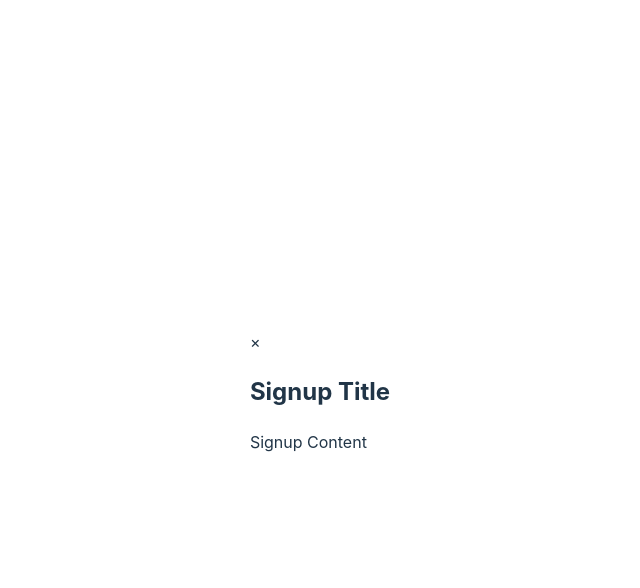
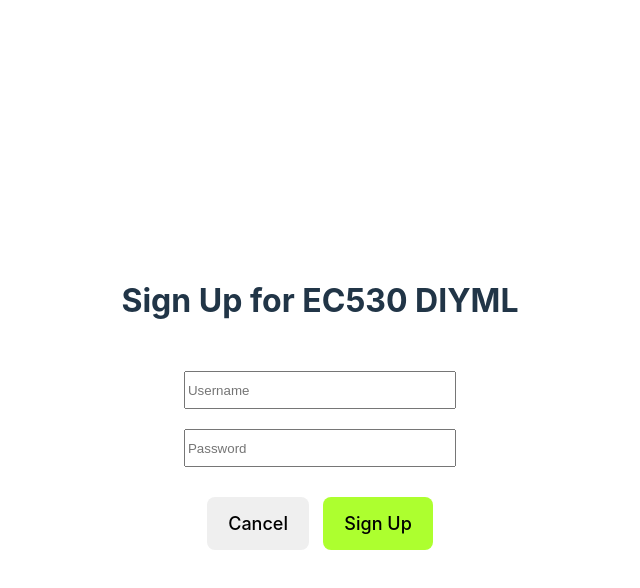
Before and after one commit to jwburke02/ec530-diyml-react-ui, a React (Vite) app: page / in a window 1280 px wide. Both pictures are taken after a click on the button "Create Profile". Shown: the top 588 px of the page, without its empty margins (320-960 px from the left). Built offline with nearby package versions, Linux system fonts and the light colour scheme.

Commit message:
Styled and scaffolded functions and input fields for login and signup modals

```diff
--- a/src/components/modals/Login.jsx
+++ b/src/components/modals/Login.jsx
@@ -1,12 +1,39 @@
-import React from 'react';
+import React, { useState } from 'react';
 
 const Login = ({ onClose }) => {
+    const [usernameText, setUsernameText] = useState("");
+    const [passwordText, setPasswordText] = useState("");
+
+    const handleUsernameChange = (event) => {
+        setUsernameText(event.target.value);
+    }
+
+    const handlePasswordChange = (event) => {
+        setPasswordText(event.target.value);
+    }
+
     return (
         <div className="login">
             <div className="login-content">
-        <span className="close" onClick={onClose}>&times;</span>
-        <h2>Login Title</h2>
-        <p>Login Content</p>
+                <h2 id="login-title">Login to EC530 DIYML</h2>
+                <input
+                    className="input-field"
+                    type="text"
+                    value={usernameText}
+                    onChange={handleUsernameChange}
+                    placeholder="Username"
+                />
+                <input
+                    className="input-field"
+                    type="password"
+                    value={passwordText}
+                    onChange={handlePasswordChange}
+                    placeholder="Password"
+                />
+                <div className="login-button-holder">
+                    <button id="login-cancel" onClick={onClose}>Cancel</button>
+                    <button id="login-submit" onClick={onClose}>Log In</button>
+                </div>
             </div>
         </div>
     );
--- a/src/components/modals/Signup.jsx
+++ b/src/components/modals/Signup.jsx
@@ -1,12 +1,39 @@
-import React from 'react';
+import React, { useState } from 'react';
 
 const Signup = ({ onClose }) => {
+    const [usernameText, setUsernameText] = useState("");
+    const [passwordText, setPasswordText] = useState("");
+
+    const handleUsernameChange = (event) => {
+        setUsernameText(event.target.value);
+    }
+
+    const handlePasswordChange = (event) => {
+        setPasswordText(event.target.value);
+    }
+
     return (
         <div className="signup">
             <div className="signup-content">
-        <span className="close" onClick={onClose}>&times;</span>
-        <h2>Signup Title</h2>
-        <p>Signup Content</p>
+                <h2 id="signup-title">Sign Up for EC530 DIYML</h2>
+                <input
+                    className="input-field"
+                    type="text"
+                    value={usernameText}
+                    onChange={handleUsernameChange}
+                    placeholder="Username"
+                />
+                <input
+                    className="input-field"
+                    type="password"
+                    value={passwordText}
+                    onChange={handlePasswordChange}
+                    placeholder="Password"
+                />
+                <div className="signup-button-holder">
+                    <button id="signup-cancel" onClick={onClose}>Cancel</button>
+                    <button id="signup-submit" onClick={onClose}>Sign Up</button>
+                </div>
             </div>
         </div>
     );
--- a/src/index.css
+++ b/src/index.css
@@ -109,3 +109,90 @@ button:focus-visible {
   padding-left: 20px;
   padding-right: 20px;
 }
+
+/* LOGIN STYLING */
+.login-content {
+  display: flex;
+  flex-direction: column;
+  justify-content: space-around;
+  height: 320px;
+  align-items: center;
+}
+
+#login-title {
+  font-size: 32px;
+}
+
+.input-field {
+  height: 32px;
+  width: 264px
+}
+
+.login-button-holder {
+  display: flex;
+  flex-direction: row;
+  justify-content: space-around;
+  width: 240px;
+  align-items: center;
+}
+
+#login-submit {
+  background-color: greenyellow;
+  color: black;
+  font-size: 18px;
+  padding: 15px;
+  padding-left: 20px;
+  padding-right: 20px;
+  margin-top: 10px;
+}
+
+#login-cancel {
+  background-color: #efefef;
+  color: black;
+  font-size: 18px;
+  padding: 15px;
+  padding-left: 20px;
+  padding-right: 20px;
+  margin-top: 10px;
+}
+
+/* SIGNUP STYLING */
+.signup-content {
+  display: flex;
+  flex-direction: column;
+  justify-content: space-around;
+  height: 320px;
+  align-items: center;
+}
+
+#signup-title {
+  font-size: 32px;
+}
+
+.signup-button-holder {
+  display: flex;
+  flex-direction: row;
+  justify-content: space-around;
+  width: 240px;
+  align-items: center;
+}
+
+#signup-submit {
+  background-color: greenyellow;
+  color: black;
+  font-size: 18px;
+  padding: 15px;
+  padding-left: 20px;
+  padding-right: 20px;
+  margin-top: 10px;
+}
+
+#signup-cancel {
+  background-color: #efefef;
+  color: black;
+  font-size: 18px;
+  padding: 15px;
+  padding-left: 20px;
+  padding-right: 20px;
+  margin-top: 10px;
+}
```
Lines whose indentation alone changed are shown as unchanged.
